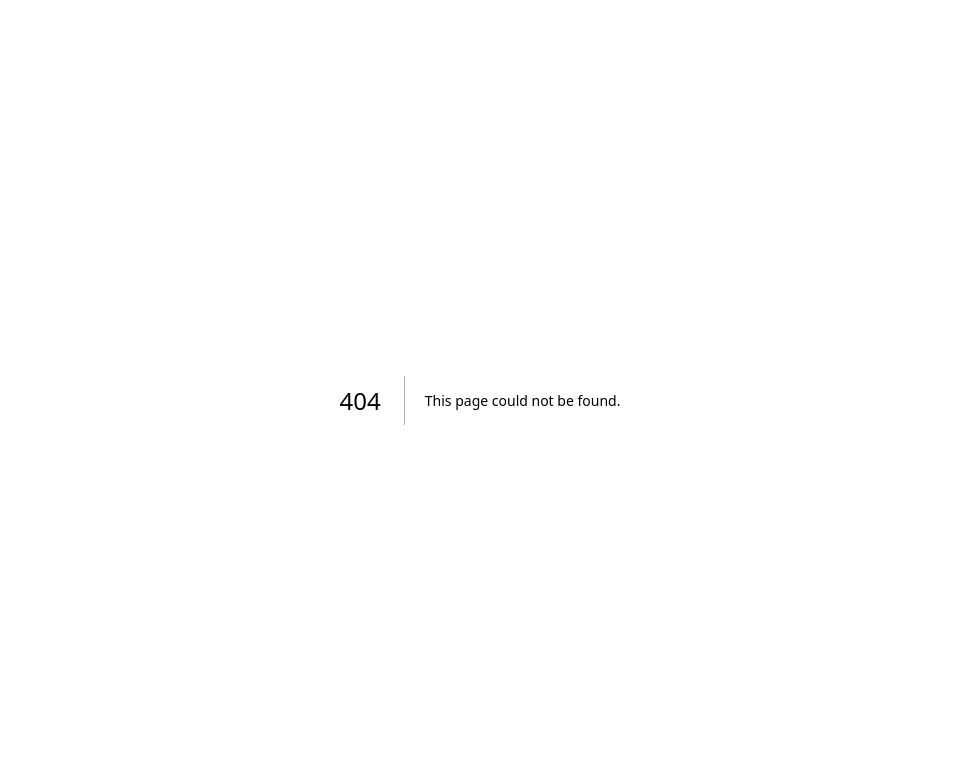
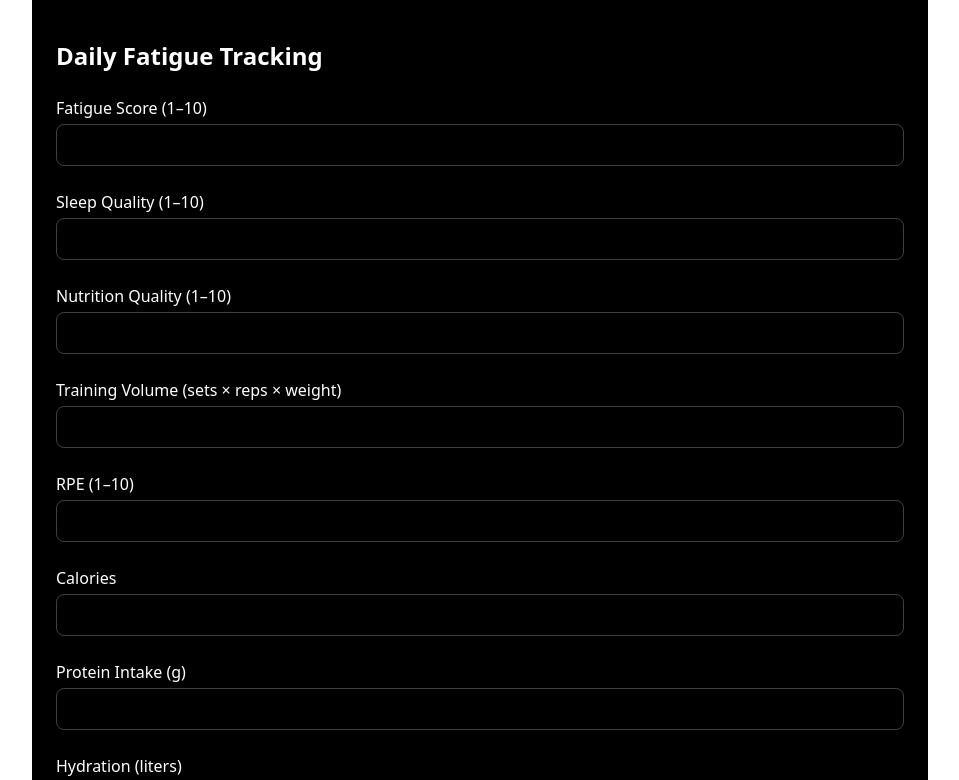
Before and after one commit to rodrigosjournal/stedly-appv2, a Next.js app: page /fatigue in a window 1280 px wide. Before the commit this address had no page. Shown: the top 780 px of the page, without its empty margins (160-1119 px from the left). Built offline with nearby package versions, Linux system fonts and the light colour scheme; no server answers; the database is empty; sample sign-in values are in the browser's storage.

Commit message:
Rename fatigue to fatigue.js

```diff
--- /dev/null
+++ b/pages/fatigue.js
@@ -0,0 +1,159 @@
+// Dashboard.jsx (Updated Form with Fatigue Tracking Fields)
+import { useEffect, useState } from 'react';
+import {
+  ResponsiveContainer, LineChart, Line, XAxis, YAxis, Tooltip, Legend, CartesianGrid
+} from 'recharts';
+import { useRouter } from 'next/router';
+import { auth, db } from '../firebase/firebase';
+import {
+  collection, getDocs, query, where, doc, deleteDoc, updateDoc, addDoc
+} from 'firebase/firestore';
+import { onAuthStateChanged } from 'firebase/auth';
+
+const Dashboard = () => {
+  const [editId, setEditId] = useState(null);
+  const [workouts, setWorkouts] = useState([]);
+  const [dailyLog, setDailyLog] = useState({
+    date: new Date().toISOString().split('T')[0],
+    sleepStart: '',
+    sleepEnd: '',
+    workStart: '',
+    workEnd: '',
+    meals: '',
+    exercised: false,
+    fatigue_score: '',
+    sleep_quality: '',
+    nutrition_score: '',
+    training_volume: '',
+    training_type: '',
+    rpe: '',
+    calories: '',
+    protein_intake: '',
+    hydration_liters: '',
+    stress_level: '',
+    financial_stress: '',
+    social_interaction: null,
+    screen_time: '',
+    caffeine_mg: '',
+    alcohol_drinks: ''
+  });
+
+  const router = useRouter();
+
+  useEffect(() => {
+    const unsubscribe = onAuthStateChanged(auth, async (user) => {
+      if (user) fetchWorkouts(user.uid);
+      else router.push('/');
+    });
+    return () => unsubscribe();
+  }, [router]);
+
+  const fetchWorkouts = async (uid) => {
+    const q = query(collection(db, 'workouts'), where('userId', '==', uid));
+    const querySnapshot = await getDocs(q);
+    const data = querySnapshot.docs.map(doc => ({ id: doc.id, ...doc.data() }));
+    data.sort((a, b) => new Date(a.date) - new Date(b.date));
+    setWorkouts(data);
+  };
+
+  const handleDailyLogSubmit = async () => {
+    try {
+      const user = auth.currentUser;
+      if (!user) return alert('User not logged in.');
+
+      const q = query(
+        collection(db, 'workouts'),
+        where('userId', '==', user.uid),
+        where('date', '==', dailyLog.date)
+      );
+      const existing = await getDocs(q);
+      if (!existing.empty && !editId) return alert('Entry for this date already exists.');
+
+      const docRef = editId ? doc(db, 'workouts', editId) : collection(db, 'workouts');
+      const fn = editId ? updateDoc : addDoc;
+      await fn(docRef, { ...dailyLog, userId: user.uid });
+
+      setEditId(null);
+      setDailyLog({
+        date: new Date().toISOString().split('T')[0],
+        sleepStart: '', sleepEnd: '', workStart: '', workEnd: '', meals: '', exercised: false,
+        fatigue_score: '', sleep_quality: '', nutrition_score: '', training_volume: '', training_type: '',
+        rpe: '', calories: '', protein_intake: '', hydration_liters: '', stress_level: '', financial_stress: '',
+        social_interaction: null, screen_time: '', caffeine_mg: '', alcohol_drinks: ''
+      });
+      fetchWorkouts(user.uid);
+    } catch (err) {
+      console.error('Submit error:', err);
+      alert('Submit failed.');
+    }
+  };
+
+  return (
+    <div className="min-h-screen bg-black text-white font-sans px-6 py-10 max-w-4xl mx-auto">
+      <h1 className="text-2xl font-bold mb-6">Daily Fatigue Tracking</h1>
+      <div className="space-y-6">
+        {Object.entries({
+          fatigue_score: 'Fatigue Score (1–10)',
+          sleep_quality: 'Sleep Quality (1–10)',
+          nutrition_score: 'Nutrition Quality (1–10)',
+          training_volume: 'Training Volume (sets × reps × weight)',
+          rpe: 'RPE (1–10)',
+          calories: 'Calories',
+          protein_intake: 'Protein Intake (g)',
+          hydration_liters: 'Hydration (liters)',
+          stress_level: 'Stress Level (1–10)',
+          financial_stress: 'Financial Stress (1–10)',
+          screen_time: 'Screen Time (mins)',
+          caffeine_mg: 'Caffeine (mg)',
+          alcohol_drinks: 'Alcoholic Drinks'
+        }).map(([key, label]) => (
+          <div key={key} className="flex flex-col">
+            <label className="text-white mb-1">{label}</label>
+            <input
+              type="number"
+              value={dailyLog[key]}
+              onChange={(e) => setDailyLog({ ...dailyLog, [key]: e.target.value })}
+              className="bg-black border border-neutral-700 text-white px-4 py-2 rounded-lg"
+            />
+          </div>
+        ))}
+
+        <div className="flex flex-col">
+          <label className="text-white mb-1">Training Type</label>
+          <select
+            value={dailyLog.training_type}
+            onChange={(e) => setDailyLog({ ...dailyLog, training_type: e.target.value })}
+            className="bg-black border border-neutral-700 text-white px-4 py-2 rounded-lg"
+          >
+            <option value="">Select...</option>
+            <option value="strength">Strength</option>
+            <option value="cardio">Cardio</option>
+            <option value="HIIT">HIIT</option>
+            <option value="rest">Rest</option>
+          </select>
+        </div>
+
+        <div className="flex flex-col">
+          <label className="text-white mb-1">Social Interaction (at least one meaningful)</label>
+          <div className="flex space-x-4">
+            <button
+              onClick={() => setDailyLog({ ...dailyLog, social_interaction: 1 })}
+              className={`px-6 py-2 rounded-lg border font-medium transition ${dailyLog.social_interaction === 1 ? 'bg-white text-black' : 'bg-black border-white text-white hover:bg-neutral-800'}`}
+            >Yes</button>
+            <button
+              onClick={() => setDailyLog({ ...dailyLog, social_interaction: 0 })}
+              className={`px-6 py-2 rounded-lg border font-medium transition ${dailyLog.social_interaction === 0 ? 'bg-white text-black' : 'bg-black border-white text-white hover:bg-neutral-800'}`}
+            >No</button>
+          </div>
+        </div>
+
+        <button
+          onClick={handleDailyLogSubmit}
+          className="w-full bg-green-600 text-white px-6 py-3 rounded-xl font-semibold border border-green-700 hover:bg-green-700 transition"
+        >Submit</button>
+      </div>
+    </div>
+  );
+};
+
+export default Dashboard;
```
